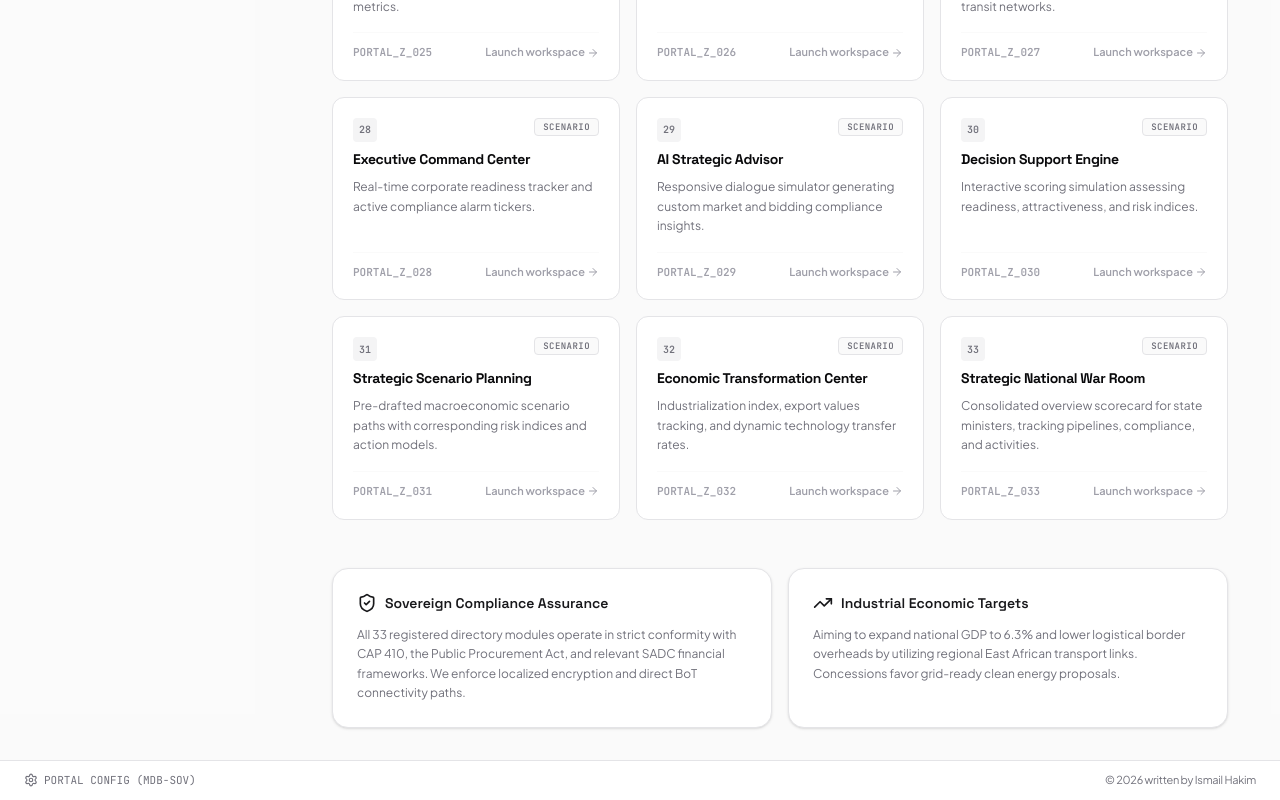
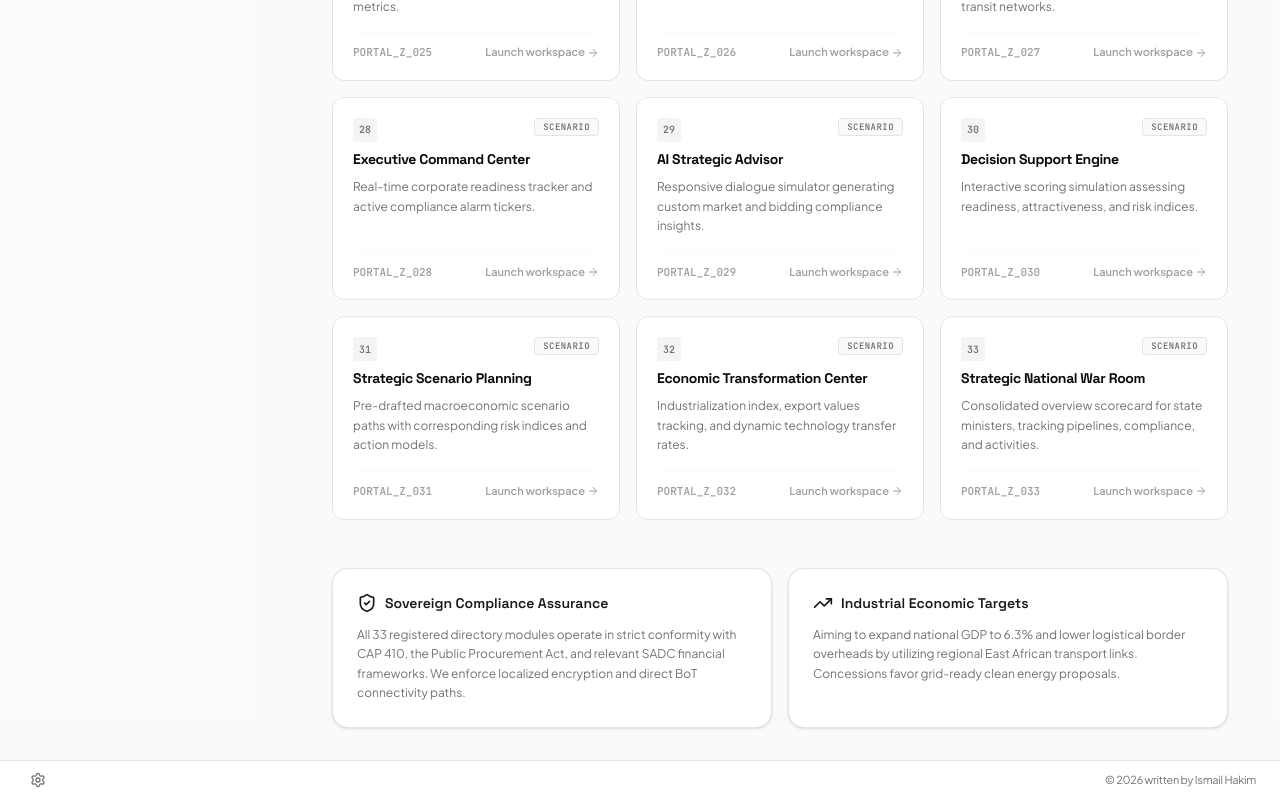
Before and after one commit to Ismaak47/Tanzania-Investment-and-Procurement-Portal, a React (Vite) app: page / in a window 1280 px wide. Shown: the part 2335-3135 px from the top of the page. Built offline with nearby package versions, Linux system fonts and the light colour scheme.

Commit message:
refactor: streamline footer settings button
Simplify the footer interface by converting the settings link to an icon-only button with hover states for a cleaner UI.

```diff
--- a/src/App.tsx
+++ b/src/App.tsx
@@ -119,11 +119,10 @@ export default function App() {
       <footer className="h-10 bg-white border-t border-zinc-200 px-4 md:px-6 flex items-center justify-between text-[11px] text-zinc-400 font-mono select-none shrink-0">
         <button
           onClick={() => setIsSettingsOpen(true)}
-          className="flex items-center gap-1.5 hover:text-zinc-800 text-zinc-500 transition-colors cursor-pointer select-none"
+          className="flex items-center justify-center p-1.5 hover:text-zinc-800 text-zinc-500 hover:bg-zinc-50 rounded-lg transition-colors cursor-pointer select-none"
           title="Open Portal Settings"
         >
-          <Settings className="w-3.5 h-3.5 animate-pulse" />
-          <span>PORTAL CONFIG ({clearanceLevel})</span>
+          <Settings className="w-4 h-4 animate-pulse" />
         </button>
         <span className="text-zinc-500 font-sans tracking-tight">© 2026 written by Ismail Hakim</span>
       </footer>
```
